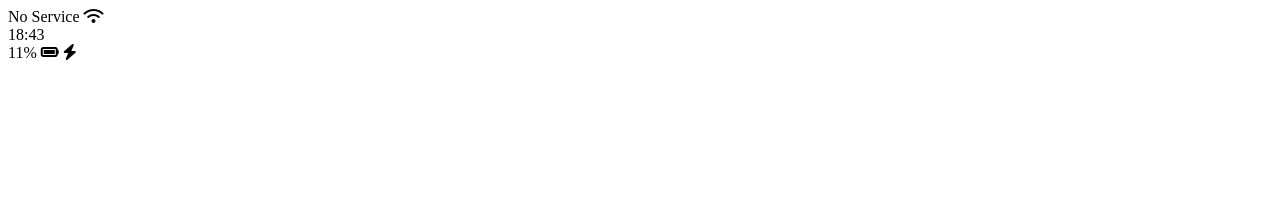
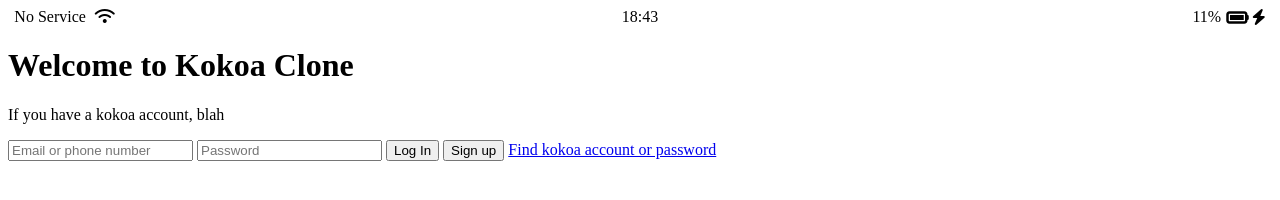
Before and after one commit to Kiyoung-Kim-57/kokoa-clone-2023, a plain HTML site: page index.html in a window 1280 px wide. Drawn offline with Linux system fonts and the light colour scheme.

Commit message:
status bar css

```diff
--- /dev/null
+++ b/css/styles.css
@@ -0,0 +1,28 @@
+body {
+  font-family: pretendard;
+}
+.status-bar {
+  display: flex;
+  justify-content: center;
+}
+.status-bar__column {
+  width: 33%;
+}
+.status-bar__column:first-child span {
+  margin-right: 5px;
+}
+.status-bar__column:nth-child(3) span {
+  margin-right: 2px;
+}
+.status-bar__column:nth-child(2) {
+  display: flex;
+  justify-content: center;
+}
+.status-bar__column:nth-child(3) {
+  display: flex;
+  justify-content: flex-end;
+  align-items: center;
+}
+.status-bar__column .fa-battery-full {
+  margin: 0px 3px;
+}
--- a/index.html
+++ b/index.html
@@ -1,6 +1,7 @@
 <!DOCTYPE html>
 <html lang="en">
   <head>
+    <link rel="stylesheet" href="css/styles.css" />
     <meta charset="UTF-8" />
     <meta http-equiv="X-UA-Compatible" content="IE=edge" />
     <meta name="viewport" content="width=device-width, initial-scale=1.0" />
@@ -18,10 +19,23 @@
       </div>
       <div class="status-bar__column">
         <span>11%</span>
-        <i class="fa-solid fa-battery-full"></i>
+        <i class="fa-solid fa-battery-full fa-lg"></i>
         <i class="fa-solid fa-bolt"></i>
       </div>
     </div>
+    <header class="welcome-header">
+      <h1 class="welcome-header__title">Welcome to Kokoa Clone</h1>
+      <p class="welcome-header__text">If you have a kokoa account, blah</p>
+    </header>
+
+    <form>
+      <input type="text" placeholder="Email or phone number" />
+      <input type="password" placeholder="Password" />
+      <input type="submit" value="Log In" />
+      <input type="submit" value="Sign up" />
+      <a href="#">Find kokoa account or password</a>
+    </form>
+
     <script
       src="https://kit.fontawesome.com/0b64759f04.js"
       crossorigin="anonymous"
```
